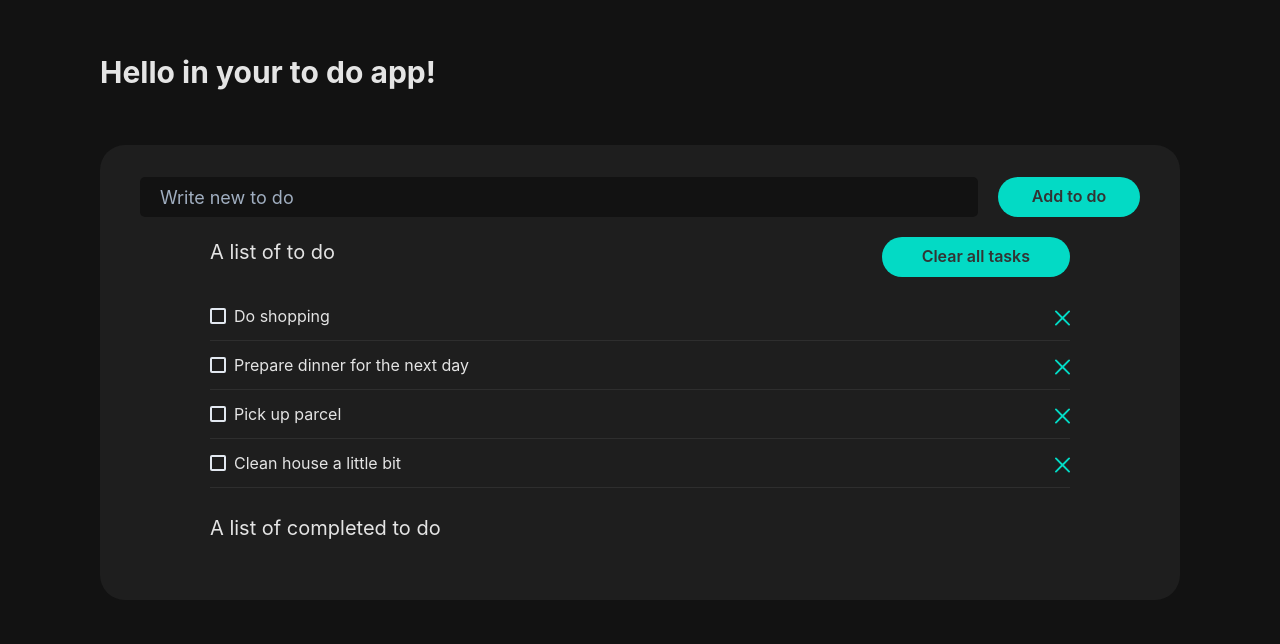
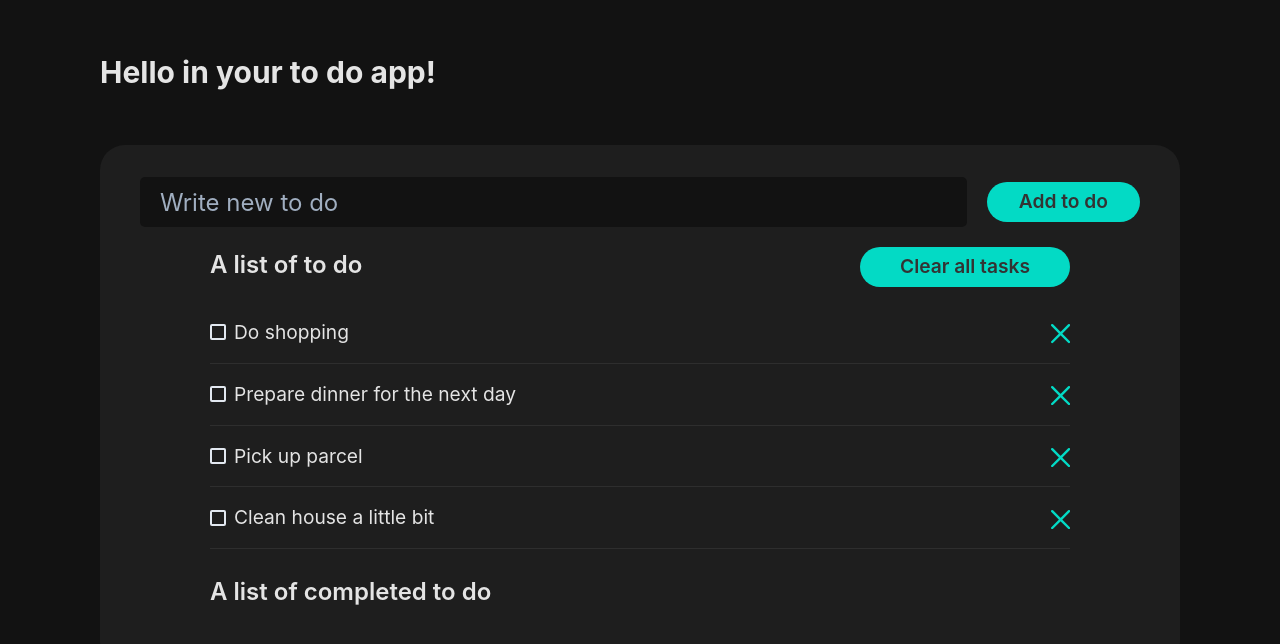
Before and after one commit to Eldigia/simple-to-do-app, a React (Vite) app: page / in a window 1280 px wide. Shown: the top 644 px of the page. Built offline with nearby package versions, Linux system fonts and the light colour scheme.

Commit message:
style: change sizes of components

```diff
--- a/src/components/Button/Button.tsx
+++ b/src/components/Button/Button.tsx
@@ -1,4 +1,4 @@
-import { Button as ChakraButton } from "@chakra-ui/react";
+import { Button as ChakraButton, Text } from "@chakra-ui/react";
 
 type Props = {
   holderName?: string;
@@ -14,6 +14,7 @@ export function Button({ holderName, ml, fontSize, h, onClick }: Props) {
       onClick={onClick}
       fontSize={fontSize}
       ml={ml}
+      my="auto"
       color="#333"
       background="mint"
       borderRadius="20"
@@ -28,7 +29,7 @@ export function Button({ holderName, ml, fontSize, h, onClick }: Props) {
         boxShadow: "0 0 1px 2px rgba(3,218, 197, .75)",
       }}
     >
-      {holderName}
+      <Text fontSize="1.2rem">{holderName}</Text>
     </ChakraButton>
   );
 }
--- a/src/components/Button/CloseIconButton.tsx
+++ b/src/components/Button/CloseIconButton.tsx
@@ -1,5 +1,5 @@
 import { CloseIcon } from "@chakra-ui/icons";
 
 export function CloseIconButton() {
-  return <CloseIcon color="mint" w={15} _hover={{ cursor: "pointer" }} />;
+  return <CloseIcon color="mint" _hover={{ cursor: "pointer" }} fontSize="1.2rem" />;
 }
--- a/src/components/layout/Tasks.tsx
+++ b/src/components/layout/Tasks.tsx
@@ -34,14 +34,15 @@ const ToDo = () => {
 
   return (
     <Box mx="100" px="10" bg="#1e1e1e" py="8" borderRadius="25">
-      <Flex h="45">
+      <Flex mb="5">
         <Input
-          fontSize="18"
+          fontSize="1.5rem"
           type="text"
           background="#121212"
           color="mint"
           pl="5"
           w="100%"
+          h="50"
           border="none"
           borderRadius="5"
           focusBorderColor="#03dac5"
@@ -55,7 +56,9 @@ const ToDo = () => {
       <Box px="70">
         <Box>
           <Flex my="15" justifyContent="space-between">
-            <Text fontSize="20">A list of to do</Text>
+            <Text fontSize="1.5rem" fontWeight="semibold">
+              A list of to do
+            </Text>
             <Button holderName="Clear all tasks" fontSize="16" h="30" onClick={deleteAllTasks} />
           </Flex>
           <Box>
@@ -66,11 +69,11 @@ const ToDo = () => {
                     align="center"
                     justifyContent="space-between"
                     borderBottom="1px solid #2e2e2e"
-                    py="3"
+                    py="4"
                     key={`${todo.id}`}
                   >
                     <Checkbox colorScheme="mint" onChange={() => handleComplete(todo)}>
-                      {todo.task}
+                      <Text fontSize="1.2rem">{todo.task}</Text>
                     </Checkbox>
                     <Box onClick={() => deleteTodo(todo)}>
                       <CloseIconButton />
@@ -81,7 +84,7 @@ const ToDo = () => {
             })}
           </Box>
           <Box mt="25">
-            <Text mb="25" fontSize="20">
+            <Text mb="25" fontSize="1.5rem" fontWeight="semibold">
               A list of completed to do
             </Text>
             <Box>
@@ -92,11 +95,13 @@ const ToDo = () => {
                       align="center"
                       justifyContent="space-between"
                       borderBottom="1px solid #2e2e2e"
-                      py="3"
+                      py="4"
                       key={`${todo.task}`}
                     >
                       <Checkbox colorScheme="mint" isChecked onChange={() => handleComplete(todo)}>
-                        {todo.task}
+                        <Text textDecoration="line-through" color="grey" fontSize="1.2rem">
+                          {todo.task}
+                        </Text>
                       </Checkbox>
                       <Box onClick={() => deleteTodo(todo)}>
                         <CloseIconButton />
```
